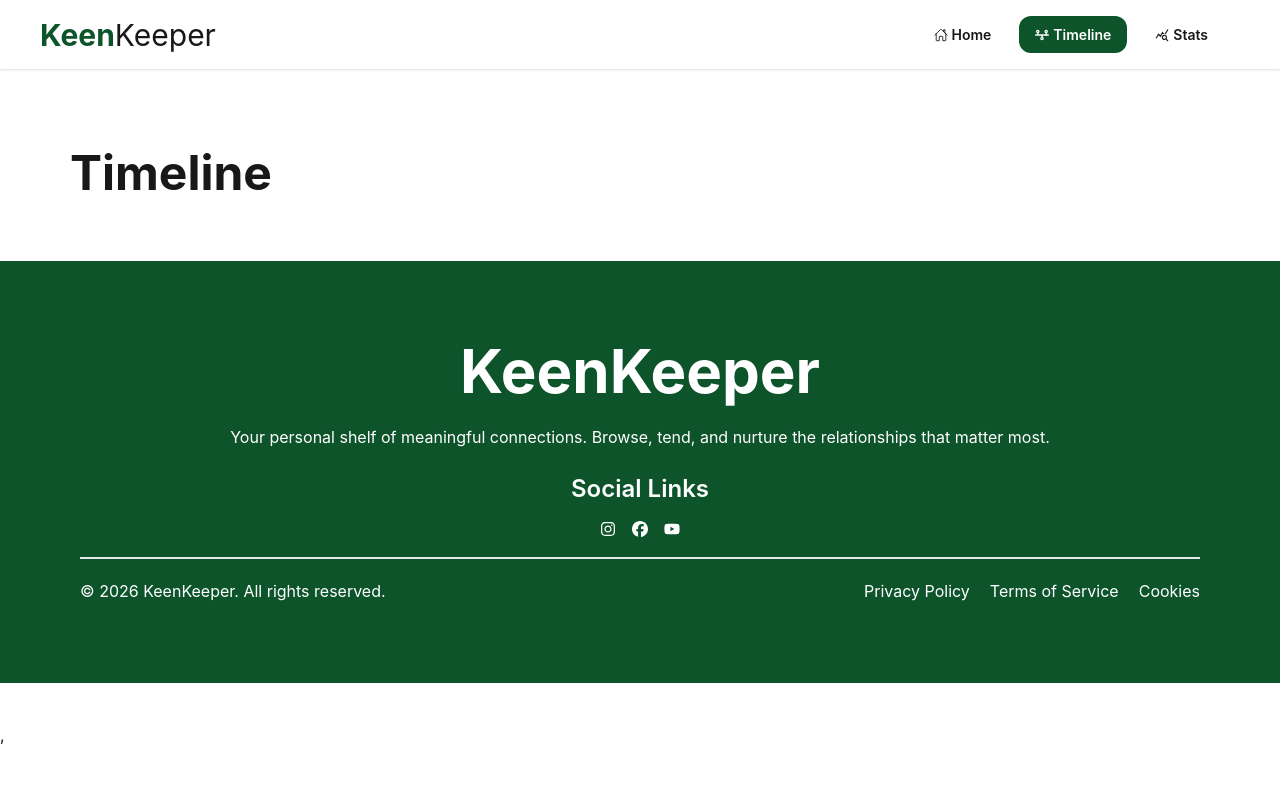
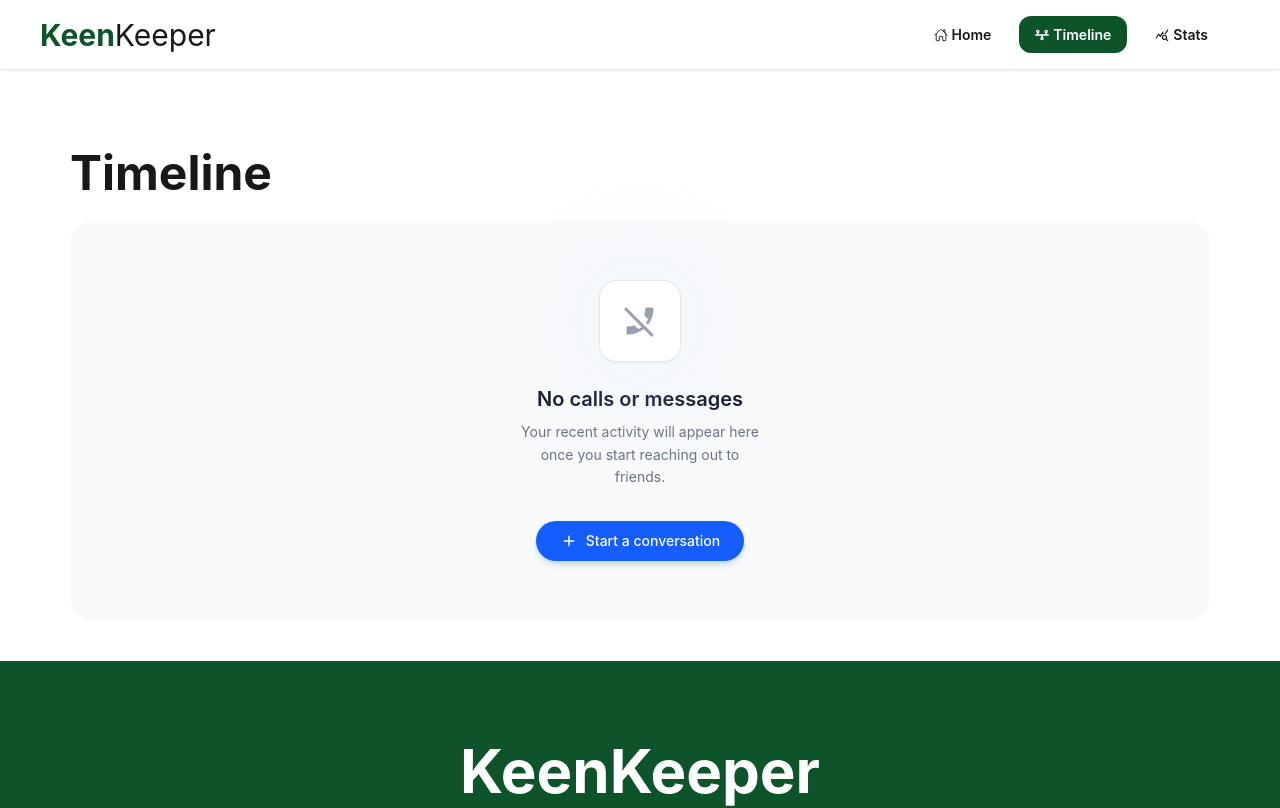
Before and after one commit to rakibulhasanutsho/Contract-KeenKeeper, a React (Vite) app: page /timeline in a window 1280 px wide. Shown: the top 808 px of the page. Built offline with nearby package versions, Linux system fonts and the light colour scheme.

Commit message:
fix do not show name error and empty call and massage log design

```diff
--- /dev/null
+++ b/src/components/calllognotfound/CallLogNotFound.jsx
@@ -0,0 +1,39 @@
+import React from 'react';
+import { MdPhoneDisabled, MdAdd } from 'react-icons/md';
+import { Link } from 'react-router';
+
+const EmptyCallLog = () => {
+  return (
+    <div className="flex flex-col items-center justify-center min-h-[400px] p-6 text-center bg-gray-50 rounded-3xl">
+      {/* Icon Container */}
+      <div className="relative mb-6">
+        {/* Decorative Glow */}
+        <div className="absolute inset-0 bg-blue-100 rounded-full blur-2xl opacity-50 scale-150" />
+
+        {/* Icon Card */}
+        <div className="relative flex items-center justify-center w-20 h-20 bg-white rounded-2xl shadow-sm ring-1 ring-gray-200">
+          <MdPhoneDisabled className="text-gray-400 text-4xl" />
+        </div>
+      </div>
+
+      {/* Text Content */}
+      <h3 className="text-xl font-semibold text-gray-900">
+        No calls or messages
+      </h3>
+      <p className="mt-2 text-sm text-gray-500 max-w-[240px] mx-auto leading-relaxed">
+        Your recent activity will appear here once you start reaching out to friends.
+      </p>
+
+      {/* Action Button */}
+      <Link to="/"
+        className="mt-8 flex items-center gap-2 px-6 py-2.5 bg-blue-600 hover:bg-blue-700 text-white text-sm font-medium rounded-full transition-all active:scale-95 shadow-md shadow-blue-200"
+
+      >
+        <MdAdd className="text-lg" />
+        <span>Start a conversation</span>
+      </Link>
+    </div>
+  );
+};
+
+export default EmptyCallLog;
--- a/src/components/friendcontext/FriendContext.jsx
+++ b/src/components/friendcontext/FriendContext.jsx
@@ -11,6 +11,7 @@ function FriendProvider({ children }) {
                 time: new Date().toLocaleTimeString(),
                 type: "Call",
                 timestamp: new Date().toISOString(),
+                name:name
             };
 
             setAllHistory([newEntry, ...allHistory]);
@@ -21,6 +22,7 @@ function FriendProvider({ children }) {
                 time: new Date().toLocaleTimeString(),
                 type: "Massage",
                 timestamp: new Date().toISOString(),
+                name:name
             };
 
             setAllHistory([newEntry, ...allHistory]);
@@ -31,6 +33,7 @@ function FriendProvider({ children }) {
                 time: new Date().toLocaleTimeString(),
                 type: "Video",
                 timestamp: new Date().toISOString(),
+                name:name
             };
 
             setAllHistory([newEntry, ...allHistory]);
--- a/src/components/frienddetails/FriendDetails.jsx
+++ b/src/components/frienddetails/FriendDetails.jsx
@@ -16,6 +16,7 @@ import { FriendContext } from '../friendcontext/HistoryContext';
 const friendPromise = fetch('/friends.json').then(res => res.json())
 
 function FriendDetails() {
+
     const { addToHistory} = useContext(FriendContext)
 
     const friends = use(friendPromise)
@@ -34,7 +35,7 @@ function FriendDetails() {
 
 
     } = friend
-
+    // addToHistory({name})
 
     const [callHistory, setCallHistory] = useState([]);
 
@@ -45,6 +46,7 @@ function FriendDetails() {
                 id: Date.now(),
                 time: new Date().toLocaleTimeString(),
                 type: "Call",
+                name:name
             };
             toast.success(`Calling ${name}`)
             setCallHistory([newEntry, ...callHistory]);
@@ -54,6 +56,7 @@ function FriendDetails() {
                 id: Date.now(),
                 time: new Date().toLocaleTimeString(),
                 type:"Massage",
+                name:name
             };
             toast.success(`Massage sending ${name}`)
             setCallHistory([newEntry, ...callHistory]);
@@ -63,6 +66,7 @@ function FriendDetails() {
                 id: Date.now(),
                 time: new Date().toLocaleTimeString(),
                 type:"Video",
+                name:name
             };
             toast.success(` Video Calling ${name}`)
             setCallHistory([newEntry, ...callHistory]);
--- a/src/pages/timeline/TimeLine.jsx
+++ b/src/pages/timeline/TimeLine.jsx
@@ -4,6 +4,8 @@ import { FaHandshakeSimple } from "react-icons/fa6";
 import { SiPanasonic } from 'react-icons/si';
 import { LiaVideoSolid } from "react-icons/lia";
 import { BsChatText } from "react-icons/bs";
+import { Link } from 'react-router';
+import EmptyCallLog from '../../components/calllognotfound/CallLogNotFound';
 
 function TimeLine() {
   const { allHistory, setAllHistory, name, type } = useContext(FriendContext)
@@ -13,10 +15,16 @@ function TimeLine() {
       <div>
         <h2 className='text-5xl font-bold'>Timeline</h2>
         <button></button>
+        <div>
+          {
+            allHistory.length === 0 ?
+              <div>
+                <EmptyCallLog></EmptyCallLog>
+              </div> :
               <div className='space-y-4 '>
                 {
-            allHistory.map((history, index) => <div >
-                {history.type=== "Call"
+                  allHistory.map((history, index) => <div key={index} >
+                    {history.type === "Call"
                       ?
                       <div className='flex gap-3 p-5 px-10 shadow-sm'>
                         <FaHandshakeSimple className='my-auto' size={24} />
@@ -52,6 +60,8 @@ function TimeLine() {
                   </div>)
                 }
               </div>
+          }
+        </div>
       </div>
     </div>
   )
```
Lines whose indentation alone changed are shown as unchanged.
